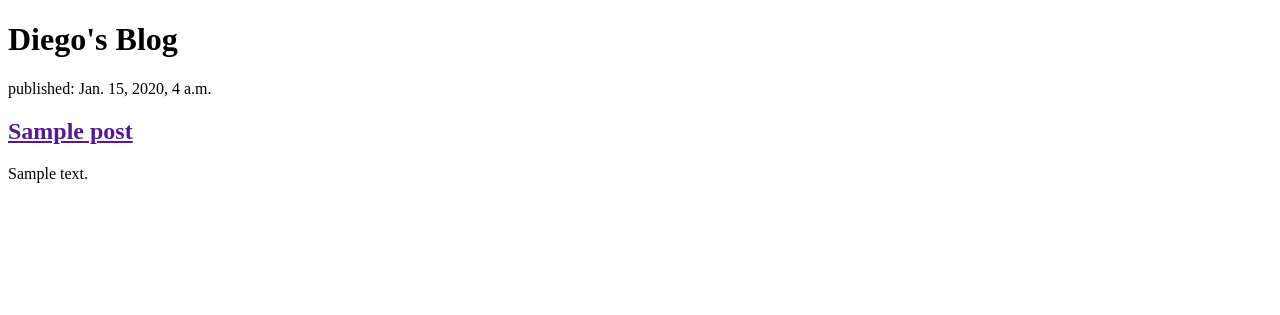
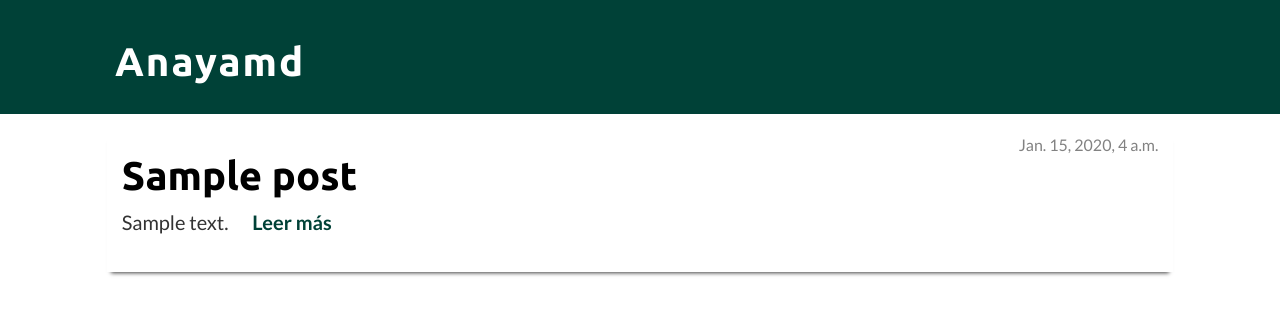
Before and after one commit to Anayamd/my-first-blog, a Django app: template blogsite/templates/blogsite/post_list.html in a window 1280 px wide. Shown: the top 315 px of the page. Run offline with Django 3.2, Linux system fonts and the light colour scheme; the template is opened without the code that fills it: values that come from a table or form of the project are taken from there, others are empty; tables that the repository leaves empty hold one stand-in row (values such as "Sample post"); some libraries are stand-ins or nearby versions.

```diff
--- /dev/null
+++ b/blogsite/static/css/blogsite.css
@@ -0,0 +1,134 @@
+/*
+	COLORES
+	rgba(0, 65, 55, 1)		//verdeRey
+	rgba(0, 168, 88, 1)		//verde
+	rgba(39, 40, 34, 1) 	//negro
+	rgba(11, 83, 121, 1) 	//azulRey
+	rgba(0, 146, 178, 1) 	//azul
+	rgba(107, 0, 56, 1)		//morado
+	rgba(249, 38, 114, 1)	//rosa
+	rgba(250, 16, 48, 1)	//rojo
+*/
+
+body{
+	font-family: 'Lato', sans-serif;
+	font-size: 2em;
+}
+header{
+	background-color: rgba(0, 65, 55, 1);
+	padding: 20px 0px;
+	margin-top: 0px;
+}
+h1{
+	font-size: 2.6em;
+	margin-left: 15px;
+	letter-spacing: 2px;
+	font-weight: bold;
+	font-family: 'Ubuntu', sans-serif;
+}
+h2{
+	font-size: 2em;
+	font-weight: bold;
+	font-family: 'Ubuntu', sans-serif;
+}
+
+.title a{
+	-webkit-transition: color 0.3s ease;
+	-moz-transition: color 0.3s ease;
+	-o-transition: color 0.3s ease;
+	transition: color 0.3s ease;
+	color: #fff;
+}
+.title a:hover{
+	text-decoration: none;
+	color: rgba(0, 168, 88, 1);
+}
+
+.post-title a{
+	-webkit-transition: color 0.3s ease;
+	-moz-transition: color 0.3s ease;
+	-o-transition: color 0.3s ease;
+	transition: color 0.3s ease;
+	color: #000;
+	text-decoration: none;
+}
+.post-title a:hover{
+	text-decoration: none;
+	color: rgba(250, 16, 48, 1);
+}
+.post-title a:visited{
+	text-decoration: none;
+	color: rgba(107, 0, 56, 1);
+}
+.post-title a:visited:hover{
+	text-decoration: none;
+	color: rgba(250, 16, 48, 1);
+}
+
+.posts{
+	padding: 20px 0px;
+}
+.individual-post{
+	-webkit-box-shadow: 0 5px 4px -4px rgba(0, 0, 0, .75);
+	-moz-box-shadow: 0 5px 4px -4px rgba(0, 0, 0, .75);
+	-o-box-shadow: 0 5px 4px -4px rgba(0, 0, 0, .75);
+	box-shadow: 0 5px 4px -4px rgba(0, 0, 0, .75);
+	padding-bottom: 25px;
+	margin-bottom: 50px;
+}
+.date{
+	color: #828282;
+	float: right;
+	font-size: .8em;
+}
+.text{
+	font-size: 1em;
+	text-align: justify;
+	text-justify: inter-word;
+}
+.read-more{
+	-webkit-transition: color 0.3s ease;
+	-moz-transition: color 0.3s ease;
+	-o-transition: color 0.3s ease;
+	transition: color 0.3s ease;
+	color: rgba(0, 65, 55, 1);
+	text-decoration: none;
+	font-weight: bold;
+	cursor: pointer;
+	padding-left: 1em;
+}
+.read-more:hover{
+	text-decoration: none;
+	color: rgba(250, 16, 48, 1);
+}
+
+@media screen and (max-width: 767px){
+	@media screen and (min-height: 480px){
+		body{
+			font-size: 2em;
+		}
+		h1{
+			font-size: 2em;
+		}
+	}
+}
+@media screen and (min-width: 768px) and (max-width: 992px){
+	h1{
+		font-size: 2em;
+		margin-left: 85px;
+	}
+	@media screen and (min-height: 911px){
+		body{
+			font-size: 2.3em;
+		}
+		h1{
+			font-size: 2.4em;
+		}
+	}
+}
+@media screen and (min-width: 992px){
+	h1{
+		font-size: 2em;
+		margin-left: 115px;
+	}
+}
--- /dev/null
+++ b/blogsite/templates/blogsite/base.html
@@ -0,0 +1,32 @@
+{% load staticfiles %}
+<!DOCTYPE html>
+<html lang="es">
+<head>
+	{% block head %}
+	<meta charset="UTF-8">
+	<title>Anayamd{% block title %} {% endblock %}</title>
+
+	<!-- Bootstrap -->
+	<link rel="stylesheet" href="https://maxcdn.bootstrapcdn.com/bootstrap/3.3.5/css/bootstrap.min.css">
+	<link rel="stylesheet" href="https://maxcdn.bootstrapcdn.com/bootstrap/3.3.5/css/bootstrap-theme.min.css">
+
+	<!-- CSS -->
+	<link rel="stylesheet" href="{% static 'css/blogsite.css' %}">
+
+	<!-- Fonts -->
+	<link href='http://fonts.googleapis.com/css?family=Ubuntu:400,700' rel='stylesheet' type='text/css'>
+	<link href='http://fonts.googleapis.com/css?family=Lato:400,700' rel='stylesheet' type='text/css'>
+
+	{% endblock %}
+</head>
+
+<body>
+	<header>
+		<h1 class="title"><a href="/">Anayamd</a></h1>
+	</header>
+	<section class="posts">
+		{% block content %}
+		{% endblock %}
+	</section>
+</body>
+</html>
--- a/blogsite/templates/blogsite/post_list.html
+++ b/blogsite/templates/blogsite/post_list.html
@@ -1,17 +1,25 @@
-<!DOCTYPE html>
-<html lang="es">
-<head>
-	<meta charset="UTF-8">
-	<title>Diego's Blog</title>
-</head>
-<body>
-	<h1>Diego's Blog</h1>
+{% extends "blogsite/base.html" %}
+
+{% block head %}
+	{{ block.super }}
+	<script src="https://ajax.googleapis.com/ajax/libs/jquery/1.11.2/jquery.min.js"></script>
+	<script type="text/javascript">
+	$(document).ready(function(){
+		$(".read-more").click(function(){
+			$(this).closest("article").find("h2:first").find("a").trigger("click");
+		});
+	});
+	</script>
+{% endblock %}
+
+{% block content %}
 	{% for post in posts %}
-		<div>
-			<p>published: {{ post.published_date }}</p>
-			<h2><a href="">{{ post.title }}</a></h2>
-			<p>{{ post.text|linebreaks }}</p>
-		</div>
+		<article class="col-md-10 col-md-push-1 col-sm-10 col-sm-push-1 col-xs-12 individual-post">
+			<p class="date">{{ post.published_date }}</p>
+			<h2 class="post-title"><a href="{% url "post_detail" pk=post.pk %}">{{ post.title }}</a></h2>
+			<p class="text">{{ post.text|truncatechars:255 }}
+			<span class="read-more">Leer más</span>
+			</p>
+		</article>
 	{% endfor %}
-</body>
-</html>
+{% endblock %}
--- a/blogsite/urls.py
+++ b/blogsite/urls.py
@@ -3,4 +3,5 @@ from . import views
 
 urlpatterns = [
 	url(r'^$', views.post_list, name='post_list'),
+	url(r'^post/(?P<pk>[0-9]+)/$', views.post_detail, name='post_detail'),
 ]
--- a/blogsite/views.py
+++ b/blogsite/views.py
@@ -1,4 +1,4 @@
-from django.shortcuts import render
+from django.shortcuts import render, get_object_or_404
 from django.utils import timezone
 from .models import Post
 
@@ -6,3 +6,7 @@ from .models import Post
 def post_list(request):
 	posts = Post.objects.filter(published_date__lte=timezone.now()).order_by('-published_date')
 	return render(request, 'blogsite/post_list.html', {'posts' : posts})
+
+def post_detail(request, pk):
+	post = get_object_or_404(Post, pk=pk)
+	return render(request, 'blogsite/post_detail.html', {'post' : post})
```
Also changed, not shown: blogsite/templates/blogsite/post_detail.html (added, +15 -0 lines).
